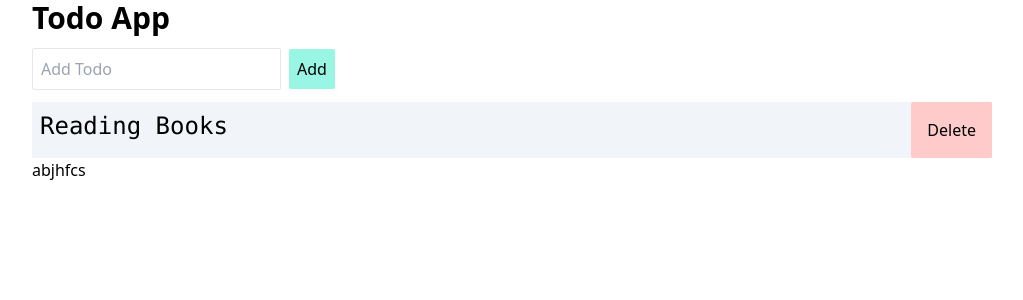
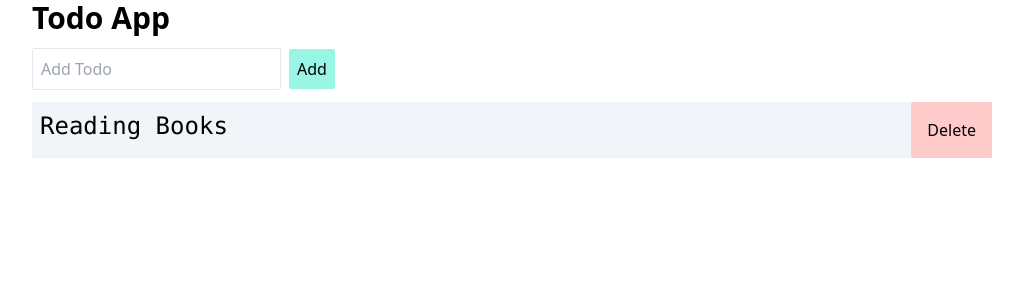
Before and after one commit to M-AmanSiddiqui/Todo-App, a React (Vite) app: page / in a window 1280 px wide. Shown: the top 300 px of the page, without its empty margins (128-1151 px from the left). Built offline with nearby package versions, Linux system fonts and the light colour scheme.

Commit message:
third commit

```diff
--- a/src/App.jsx
+++ b/src/App.jsx
@@ -18,8 +18,7 @@ function App() {
   <TodoInput value = {todo} onChange={(e)=> setTodo(e.target.value)}
     onClick={()=> console.log("Clicked on add todo button")}/>
 <TodoList todos={todos} />
-<div>abjhfcs</div>
-  </div>
+ </div>
 
   )};
 
```
